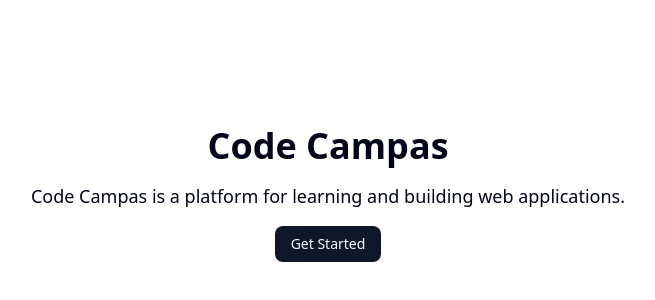
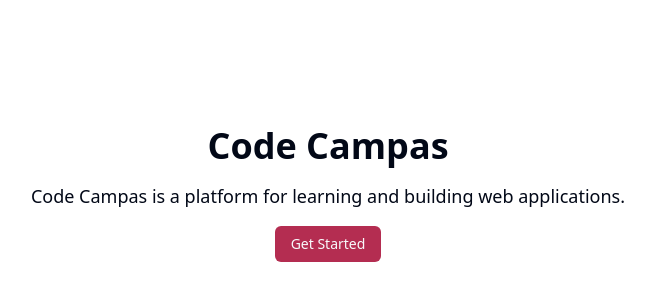
Before and after one commit to Ashunar0/code-campas-v2, a Next.js app: page / in a window 1280 px wide. Shown: the part 206-506 px from the top of the page, without its empty margins (312-967 px from the left). Built offline with nearby package versions, Linux system fonts and the light colour scheme.

Commit message:
ログイン・新規登録画面のUI構築

```diff
--- a/src/app/(auth)/layout.tsx
+++ b/src/app/(auth)/layout.tsx
@@ -3,5 +3,9 @@ export default function AuthLayout({
 }: {
   children: React.ReactNode;
 }) {
-  return <div>{children}</div>;
+  return (
+    <div className="min-h-screen bg-gradient-to-br from-primary/5 via-white to-primary/5 flex items-center justify-center px-4">
+      <div className="w-full max-w-md">{children}</div>
+    </div>
+  );
 }
--- /dev/null
+++ b/src/app/(auth)/login/page.tsx
@@ -0,0 +1,18 @@
+import { Code } from "lucide-react";
+import { LoginForm } from "@/components/auth/login-form";
+
+export default function LoginPage() {
+  return (
+    <div>
+      <div className="text-center mb-8">
+        <div className="flex justify-center mb-4">
+          <div className="p-3 bg-primary rounded-xl">
+            <Code className="h-8 w-8 text-white" />
+          </div>
+        </div>
+        <h1 className="text-3xl font-bold text-gray-900">CodeCampas</h1>
+      </div>
+      <LoginForm />
+    </div>
+  );
+}
--- /dev/null
+++ b/src/app/(auth)/register/page.tsx
@@ -0,0 +1,18 @@
+import { Code } from "lucide-react";
+import { RegisterForm } from "@/components/auth/register-form";
+
+export default function RegisterPage() {
+  return (
+    <div>
+      <div className="text-center mb-8">
+        <div className="flex justify-center mb-4">
+          <div className="p-3 bg-primary rounded-xl">
+            <Code className="h-8 w-8 text-white" />
+          </div>
+        </div>
+        <h1 className="text-3xl font-bold text-gray-900">CodeCampas</h1>
+      </div>
+      <RegisterForm />
+    </div>
+  );
+}
--- a/src/app/globals.css
+++ b/src/app/globals.css
@@ -44,72 +44,74 @@
 }
 
 :root {
-  --radius: 0.625rem;
-  --background: oklch(1 0 0);
-  --foreground: oklch(0.129 0.042 264.695);
-  --card: oklch(1 0 0);
-  --card-foreground: oklch(0.129 0.042 264.695);
-  --popover: oklch(1 0 0);
-  --popover-foreground: oklch(0.129 0.042 264.695);
-  --primary: oklch(0.208 0.042 265.755);
-  --primary-foreground: oklch(0.984 0.003 247.858);
-  --secondary: oklch(0.968 0.007 247.896);
-  --secondary-foreground: oklch(0.208 0.042 265.755);
-  --muted: oklch(0.968 0.007 247.896);
-  --muted-foreground: oklch(0.554 0.046 257.417);
-  --accent: oklch(0.968 0.007 247.896);
-  --accent-foreground: oklch(0.208 0.042 265.755);
-  --destructive: oklch(0.577 0.245 27.325);
-  --border: oklch(0.929 0.013 255.508);
-  --input: oklch(0.929 0.013 255.508);
-  --ring: oklch(0.704 0.04 256.788);
-  --chart-1: oklch(0.646 0.222 41.116);
-  --chart-2: oklch(0.6 0.118 184.704);
-  --chart-3: oklch(0.398 0.07 227.392);
-  --chart-4: oklch(0.828 0.189 84.429);
-  --chart-5: oklch(0.769 0.188 70.08);
-  --sidebar: oklch(0.984 0.003 247.858);
-  --sidebar-foreground: oklch(0.129 0.042 264.695);
-  --sidebar-primary: oklch(0.208 0.042 265.755);
-  --sidebar-primary-foreground: oklch(0.984 0.003 247.858);
-  --sidebar-accent: oklch(0.968 0.007 247.896);
-  --sidebar-accent-foreground: oklch(0.208 0.042 265.755);
-  --sidebar-border: oklch(0.929 0.013 255.508);
-  --sidebar-ring: oklch(0.704 0.04 256.788);
+  --radius: 0.5rem;
+  --background: hsl(0 0% 100%);
+  --foreground: hsl(222.2 84% 4.9%);
+  --card: hsl(0 0% 100%);
+  --card-foreground: hsl(222.2 84% 4.9%);
+  --popover: hsl(0 0% 100%);
+  --popover-foreground: hsl(222.2 84% 4.9%);
+  --primary: hsl(344 60% 44%);
+  --primary-foreground: hsl(210 40% 98%);
+  --secondary: hsl(210 40% 96%);
+  --secondary-foreground: hsl(222.2 84% 4.9%);
+  --muted: hsl(210 40% 96%);
+  --muted-foreground: hsl(215.4 16.3% 46.9%);
+  --accent: hsl(210 40% 96%);
+  --accent-foreground: hsl(222.2 84% 4.9%);
+  --destructive: hsl(0 84.2% 60.2%);
+  --destructive-foreground: hsl(210 40% 98%);
+  --border: hsl(214.3 31.8% 91.4%);
+  --input: hsl(214.3 31.8% 91.4%);
+  --ring: hsl(344 60% 44%);
+  --chart-1: hsl(12 76% 61%);
+  --chart-2: hsl(173 58% 39%);
+  --chart-3: hsl(197 37% 24%);
+  --chart-4: hsl(43 74% 66%);
+  --chart-5: hsl(27 87% 67%);
+  --sidebar: hsl(0 0% 100%);
+  --sidebar-foreground: hsl(222.2 84% 4.9%);
+  --sidebar-primary: hsl(344 60% 44%);
+  --sidebar-primary-foreground: hsl(210 40% 98%);
+  --sidebar-accent: hsl(210 40% 96%);
+  --sidebar-accent-foreground: hsl(222.2 84% 4.9%);
+  --sidebar-border: hsl(214.3 31.8% 91.4%);
+  --sidebar-ring: hsl(344 60% 44%);
 }
 
 .dark {
-  --background: oklch(0.129 0.042 264.695);
-  --foreground: oklch(0.984 0.003 247.858);
-  --card: oklch(0.208 0.042 265.755);
-  --card-foreground: oklch(0.984 0.003 247.858);
-  --popover: oklch(0.208 0.042 265.755);
-  --popover-foreground: oklch(0.984 0.003 247.858);
-  --primary: oklch(0.929 0.013 255.508);
-  --primary-foreground: oklch(0.208 0.042 265.755);
-  --secondary: oklch(0.279 0.041 260.031);
-  --secondary-foreground: oklch(0.984 0.003 247.858);
-  --muted: oklch(0.279 0.041 260.031);
-  --muted-foreground: oklch(0.704 0.04 256.788);
-  --accent: oklch(0.279 0.041 260.031);
-  --accent-foreground: oklch(0.984 0.003 247.858);
-  --destructive: oklch(0.704 0.191 22.216);
-  --border: oklch(1 0 0 / 10%);
-  --input: oklch(1 0 0 / 15%);
-  --ring: oklch(0.551 0.027 264.364);
-  --chart-1: oklch(0.488 0.243 264.376);
-  --chart-2: oklch(0.696 0.17 162.48);
-  --chart-3: oklch(0.769 0.188 70.08);
-  --chart-4: oklch(0.627 0.265 303.9);
-  --chart-5: oklch(0.645 0.246 16.439);
-  --sidebar: oklch(0.208 0.042 265.755);
-  --sidebar-foreground: oklch(0.984 0.003 247.858);
-  --sidebar-primary: oklch(0.488 0.243 264.376);
-  --sidebar-primary-foreground: oklch(0.984 0.003 247.858);
-  --sidebar-accent: oklch(0.279 0.041 260.031);
-  --sidebar-accent-foreground: oklch(0.984 0.003 247.858);
-  --sidebar-border: oklch(1 0 0 / 10%);
-  --sidebar-ring: oklch(0.551 0.027 264.364);
+  --background: hsl(222.2 84% 4.9%);
+  --foreground: hsl(210 40% 98%);
+  --card: hsl(222.2 84% 4.9%);
+  --card-foreground: hsl(210 40% 98%);
+  --popover: hsl(222.2 84% 4.9%);
+  --popover-foreground: hsl(210 40% 98%);
+  --primary: hsl(344 60% 44%);
+  --primary-foreground: hsl(210 40% 98%);
+  --secondary: hsl(217.2 32.6% 17.5%);
+  --secondary-foreground: hsl(210 40% 98%);
+  --muted: hsl(217.2 32.6% 17.5%);
+  --muted-foreground: hsl(215 20.2% 65.1%);
+  --accent: hsl(217.2 32.6% 17.5%);
+  --accent-foreground: hsl(210 40% 98%);
+  --destructive: hsl(0 62.8% 30.6%);
+  --destructive-foreground: hsl(210 40% 98%);
+  --border: hsl(217.2 32.6% 17.5%);
+  --input: hsl(217.2 32.6% 17.5%);
+  --ring: hsl(344 60% 44%);
+  --chart-1: hsl(220 70% 50%);
+  --chart-2: hsl(160 60% 45%);
+  --chart-3: hsl(30 80% 55%);
+  --chart-4: hsl(280 65% 60%);
+  --chart-5: hsl(340 75% 55%);
+  --sidebar: hsl(222.2 84% 4.9%);
+  --sidebar-foreground: hsl(210 40% 98%);
+  --sidebar-primary: hsl(344 60% 44%);
+  --sidebar-primary-foreground: hsl(210 40% 98%);
+  --sidebar-accent: hsl(217.2 32.6% 17.5%);
+  --sidebar-accent-foreground: hsl(210 40% 98%);
+  --sidebar-border: hsl(217.2 32.6% 17.5%);
+  --sidebar-ring: hsl(344 60% 44%);
 }
 
 @layer base {
--- /dev/null
+++ b/src/components/auth/login-form.tsx
@@ -0,0 +1,85 @@
+import { cn } from "@/lib/utils";
+
+// shadcn
+import { Button } from "@/components/ui/button";
+import { Card, CardContent, CardHeader, CardTitle } from "@/components/ui/card";
+import { Input } from "@/components/ui/input";
+import { Label } from "@/components/ui/label";
+
+// lucide
+import { EyeIcon } from "lucide-react";
+
+// next
+import Link from "next/link";
+
+export function LoginForm({
+  className,
+  ...props
+}: React.ComponentProps<"div">) {
+  return (
+    <div className={cn("flex flex-col gap-6", className)} {...props}>
+      <Card>
+        <CardHeader>
+          <CardTitle>ログイン</CardTitle>
+        </CardHeader>
+        <CardContent>
+          <form>
+            <div className="flex flex-col gap-6">
+              {/* メールアドレス */}
+              <div className="grid gap-3">
+                <Label htmlFor="email">メールアドレス</Label>
+                <Input
+                  id="email"
+                  type="email"
+                  placeholder="m@example.com"
+                  required
+                />
+              </div>
+
+              {/* パスワード */}
+              <div className="grid gap-3">
+                <div className="flex items-center">
+                  <Label htmlFor="password">パスワード</Label>
+                  <Link
+                    href="#"
+                    className="ml-auto inline-block text-xs underline-offset-4 hover:underline text-gray-500"
+                  >
+                    パスワードを忘れた方はこちら
+                  </Link>
+                </div>
+                <div className="relative">
+                  <Input id="password" type="password" required />
+                  <Button
+                    type="button"
+                    variant="ghost"
+                    className="absolute right-0 top-0 h-full px-3 py-2 text-gray-500 hover:bg-transparent cursor-pointer"
+                  >
+                    <EyeIcon className="h-4 w-4" />
+                  </Button>
+                </div>
+              </div>
+
+              {/* ログインボタン */}
+              <div className="flex flex-col gap-3">
+                <Button type="submit" className="w-full">
+                  ログイン
+                </Button>
+              </div>
+            </div>
+
+            {/* アカウントをお持ちでない方はこちら */}
+            <div className="mt-4 text-center text-sm">
+              アカウントをお持ちでない方は{" "}
+              <Link
+                href="/register"
+                className="underline underline-offset-4 hover:text-blue-500"
+              >
+                アカウントを作成
+              </Link>
+            </div>
+          </form>
+        </CardContent>
+      </Card>
+    </div>
+  );
+}
--- /dev/null
+++ b/src/components/auth/register-form.tsx
@@ -0,0 +1,91 @@
+import { cn } from "@/lib/utils";
+
+// shadcn
+import { Button } from "@/components/ui/button";
+import { Card, CardContent, CardHeader, CardTitle } from "@/components/ui/card";
+import { Input } from "@/components/ui/input";
+import { Label } from "@/components/ui/label";
+
+// lucide
+import { EyeIcon } from "lucide-react";
+
+// next
+import Link from "next/link";
+
+export function RegisterForm({
+  className,
+  ...props
+}: React.ComponentProps<"div">) {
+  return (
+    <div className={cn("flex flex-col gap-6", className)} {...props}>
+      <Card>
+        <CardHeader>
+          <CardTitle>新規登録</CardTitle>
+        </CardHeader>
+        <CardContent>
+          <form>
+            <div className="flex flex-col gap-6">
+              {/* 名前 */}
+              <div className="grid gap-3">
+                <Label htmlFor="name">名前</Label>
+                <Input id="name" type="text" placeholder="山田太郎" required />
+              </div>
+
+              {/* メールアドレス */}
+              <div className="grid gap-3">
+                <Label htmlFor="email">メールアドレス</Label>
+                <Input
+                  id="email"
+                  type="email"
+                  placeholder="m@example.com"
+                  required
+                />
+              </div>
+
+              {/* 受講期間 */}
+              <div className="grid gap-3">
+                <Label htmlFor="email">受講期</Label>
+                <Input id="period" type="number" placeholder="36" required />
+              </div>
+
+              {/* パスワード */}
+              <div className="grid gap-3">
+                <div className="flex items-center">
+                  <Label htmlFor="password">パスワード</Label>
+                </div>
+                <div className="relative">
+                  <Input id="password" type="password" required />
+                  <Button
+                    type="button"
+                    variant="ghost"
+                    className="absolute right-0 top-0 h-full px-3 py-2 text-gray-500 hover:bg-transparent cursor-pointer"
+                  >
+                    <EyeIcon className="h-4 w-4" />
+                  </Button>
+                </div>
+              </div>
+
+              {/* ログインボタン */}
+              <div className="flex flex-col gap-3">
+                <Button type="submit" className="w-full">
+                  ログイン
+                </Button>
+              </div>
+            </div>
+
+            {/* アカウントをお持ちでない方はこちら */}
+            <div className="mt-4 text-center text-sm">
+              アカウントをお持ちの方は{" "}
+              <Link
+                href="/login"
+                className="underline underline-offset-4 hover:text-blue-500"
+              >
+                ログイン
+              </Link>
+            </div>
+          </form>
+        </CardContent>
+      </Card>
+    </div>
+  );
+}
```
